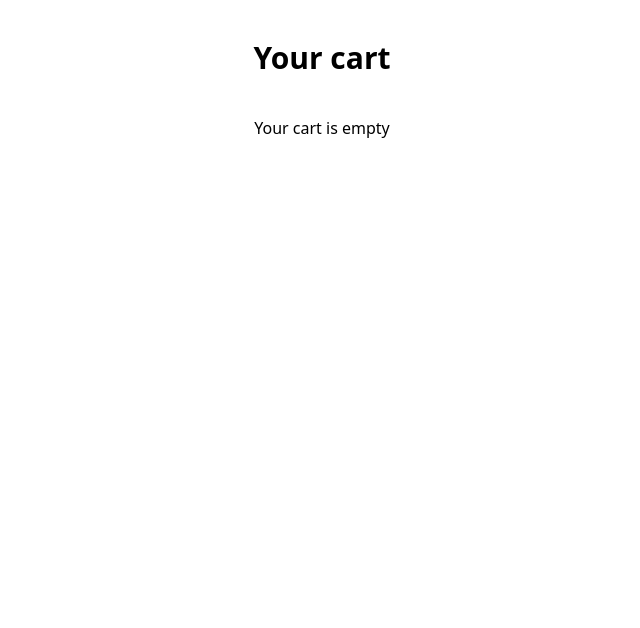
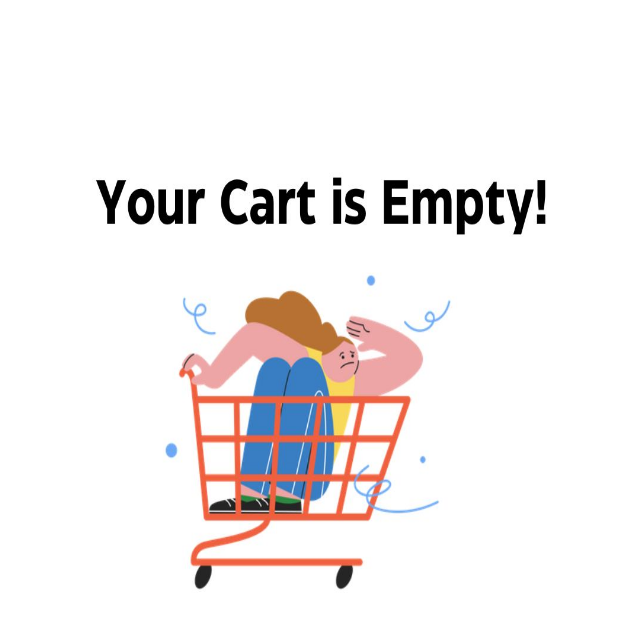
Before and after one commit to C-M-7/mostlySwiggy, a React (Create React App) app in the folder frontend/: page /cart in a window 1280 px wide. Shown: the top 628 px of the page, without its empty margins (318-958 px from the left). Built offline with nearby package versions, Linux system fonts and the light colour scheme.

Commit message:
cart empty page implemented

```diff
--- a/frontend/src/Components/cartPage/Cart.jsx
+++ b/frontend/src/Components/cartPage/Cart.jsx
@@ -1,6 +1,7 @@
 import React, { useEffect, useState } from 'react'
 import { useSelector } from 'react-redux'
 import CartItems from './CartItems';
+import EmptyCart from '../loader/EmptyCart';
 
 function Cart() {
   const [price, setPrice] = useState(0);
@@ -18,7 +19,7 @@ function Cart() {
   return (
     <>
       <div className='flex flex-col items-center' >
-        <div className='text-3xl font-bold p-10'>Your cart</div>
+        {/* <div className='text-3xl font-bold p-10'>Your cart</div> */}
           <div>
           {
             cartData &&
@@ -43,7 +44,9 @@ function Cart() {
             </div>
           </div>
           :
-          <div>Your cart is empty</div>
+          <div>
+            <EmptyCart/>
+          </div>
         }
       </div>
     </>
--- /dev/null
+++ b/frontend/src/Components/loader/EmptyCart.jsx
@@ -0,0 +1,12 @@
+import React from 'react'
+import emptyCart from '../../Utils/emptyCart.jpg'
+
+function EmptyCart() {
+  return (
+    <div className='w-screen h-screen'>
+        <img alt='emptyCart.img' className='ml-[25%] w-[50%] h-screen' src={emptyCart}/>
+    </div>
+  )
+}
+
+export default EmptyCart
--- /dev/null
+++ b/frontend/src/Components/loader/NoRestaurants.jsx
@@ -0,0 +1,12 @@
+import React from 'react'
+import noRestaurant from '../../Utils/noRestaurants.jpg'
+
+function NoRestaurants() {
+  return (
+    <div className='w-screen h-screen'>
+        <img alt='No Restaurant Ahead' className='ml-[25%] w-[50%] h-screen' src={noRestaurant}/>
+    </div>
+  )
+}
+
+export default NoRestaurants
--- a/frontend/src/Components/restaurantPage/Restaurant.jsx
+++ b/frontend/src/Components/restaurantPage/Restaurant.jsx
@@ -3,6 +3,7 @@ import { useParams } from 'react-router-dom'
 import Navbar from '../mainPage/Navbar';
 import Accordion from './Accordion';
 import Loader from '../loader/Loader';
+import NoRestaurants from '../loader/NoRestaurants';
 
 function Restaurant() {
   const {id} = useParams();
@@ -57,7 +58,9 @@ function Restaurant() {
         {
           loader
           ?
-          <Loader/>
+          <div>
+              <Loader/>
+          </div>
           :
           <div>
           <Navbar/>
```
Also changed, not shown: frontend/src/Utils/emptyCart.jpg (added), frontend/src/Utils/noRestaurants.jpg (added).
